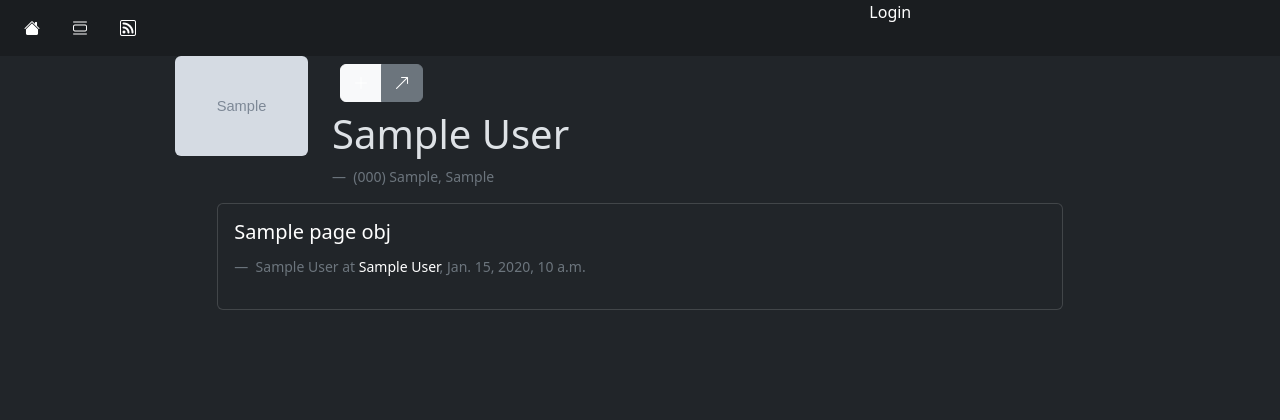
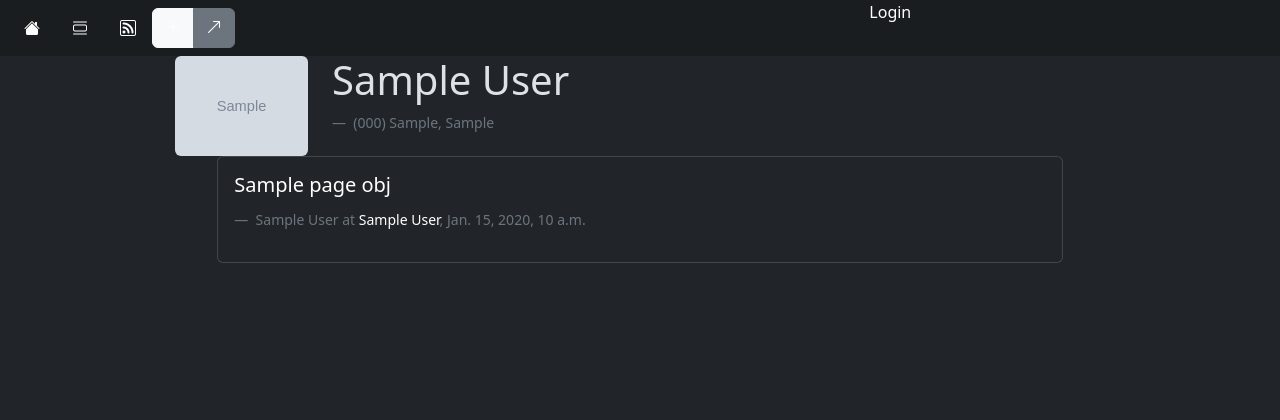
Before and after one commit to ProgradeDV/open-feed-reader, a Django app: template app/feed_subscriptions/templates/sources/source.html in a window 1280 px wide. Shown: the top 420 px of the page. After the commit the page ends 263 px from the top, so only its background shows below. Run offline with Django 4.2, Linux system fonts and the light colour scheme; the template is opened without the code that fills it: most values are stand-ins (such as "Sample title", 1, 10 or a date in 2020); grey boxes marked "Sample" are stand-in pictures; some libraries are stand-ins or nearby versions.

Commit message:
moved action buttons in feed source page to header

```diff
--- a/app/feed_subscriptions/templates/sources/source.html
+++ b/app/feed_subscriptions/templates/sources/source.html
@@ -1,17 +1,6 @@
 {% extends 'site_base/base.html' %}
 
-{% block content %}
-<!-- source info -->
-<div class="row mx-auto">
-    <div class="col-3">
-        {% if source.image_url %}
-        <img src="{{ source.image_url }}" class="rounded float-end" height="100" alt="Image">
-        {% endif %}
-    </div>
-
-    <div class="col-6">
-        <div class="container-flex p-2">
-
+{% block extra_navbar_links %}
 <div class="btn-group me-2" role="group" aria-label="First group">
     {% if is_subed %}
     <a href="{% url 'unsubscribe_source' id=source.id %}" class="btn btn-secondary"><i class="bi bi-dash-lg"></i></a>
@@ -27,7 +16,18 @@
     {% endif %}
 
 </div>
+{% endblock %}
+
+{% block content %}
+<!-- source info -->
+<div class="row mx-auto">
+    <div class="col-3">
+        {% if source.image_url %}
+        <img src="{{ source.image_url }}" class="rounded float-end" height="100" alt="Image">
+        {% endif %}
     </div>
+
+    <div class="col-6">
         <h1>
             {{ source.display_name }}
         </h1>
```
Lines whose indentation alone changed are shown as unchanged.
